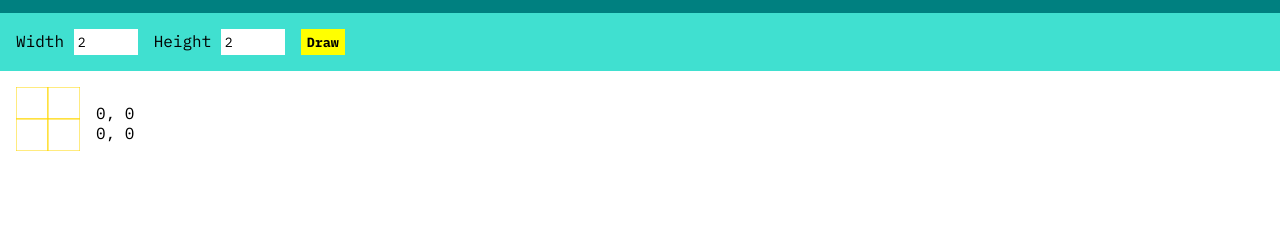
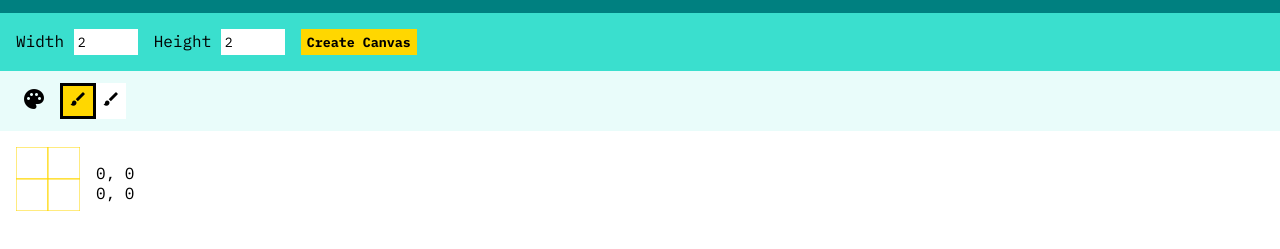
Before and after one commit to Sblbl/orbaci, a plain HTML site: page pattern_editor/index.html in a window 1280 px wide. Shown: the part 61-310 px from the top of the page. Drawn offline with nearby package versions, Linux system fonts and the light colour scheme.

Commit message:
started GUI optimisation of pattern editor

```diff
--- a/pattern_editor/index.html
+++ b/pattern_editor/index.html
@@ -17,7 +17,7 @@
 <body>
 	<header><h1>Pattern editor</h1></header>
 	<main>
-		<div id='size_config'>
+		<div id='size_config' class='menu'>
 			<div class='config_option'>
 				<label for='w_config'>Width</label>
 				<input type='text' id='w_config' name='w_config' pattern='[0-9]+'>
@@ -26,7 +26,16 @@
 				<label for='h_config'>Height</label>
 				<input type='text' id='h_config' name='h_config' pattern='[0-9]+'>
 			</div>
-			<button id='draw_button'>Draw</button>
+			<button id='draw_button'>Create Canvas</button>
+		</div>
+		<div id='palette_container' class='menu'>
+			<span id='palette_icon' class="material-icons">palette</span>
+			<button id='black_button' class='palette_button current'>
+				<span class="material-icons">brush</span>
+			</button>
+			<button id='white_button' class='palette_button'>
+				<span class="material-icons">brush</span>
+			</button>
 		</div>
 		<div id='content'>
 			<div id='pattern_container'></div>
--- a/pattern_editor/style.css
+++ b/pattern_editor/style.css
@@ -38,7 +38,7 @@ h1 {
 }
 
 button {
-	background-color: #FFFF00;
+	background-color: #FFD700;
 	padding: 4px 6px;
 	text-align: center;
 	border: none;
@@ -47,7 +47,7 @@ button {
 }
 
 button:hover {
-	background-color: #FFF;
+	background-color: #fff099;
 	cursor: pointer;
 }
 
@@ -71,19 +71,44 @@ button:focus {
 	fill: #FFD700;
 }
 
-#size_config {
-	background-color: #40E0D0;
+.menu {
 	padding: 16px;
 	display: flex;
+}
+
+#size_config {
+	background-color: #3adfce;
+}
+
+#palette_container {
+	background-color: #e9fcfa;
+	padding: 12px 16px;
+}
+
+#palette_icon {
+	padding: 4px 6px;
+	margin-right: 8px;
+}
+
+.palette_button span{
+	font-size: 18px;
+}
+
+.palette_button.current {
+	border: 3px solid #000;
+}
+
+#white_button {
+	background-color: #FFF;
+}
+
+#black_button {
+	background-color: #FFD700;
 }
 
 #content {
 	padding: 16px;
 	display: flex;
-}
-
-#pattern_container {
-
 }
 
 #pattern_transcript {
```
Also changed, not shown: output/chroma_camion.png (added), output/mask_pecora.png (added), output/mask_pecora.svg (added), output/pecora_pooled.png (added), output/textile_pecora.png (added), output/textile_pecora.svg (added), 1 other file.
